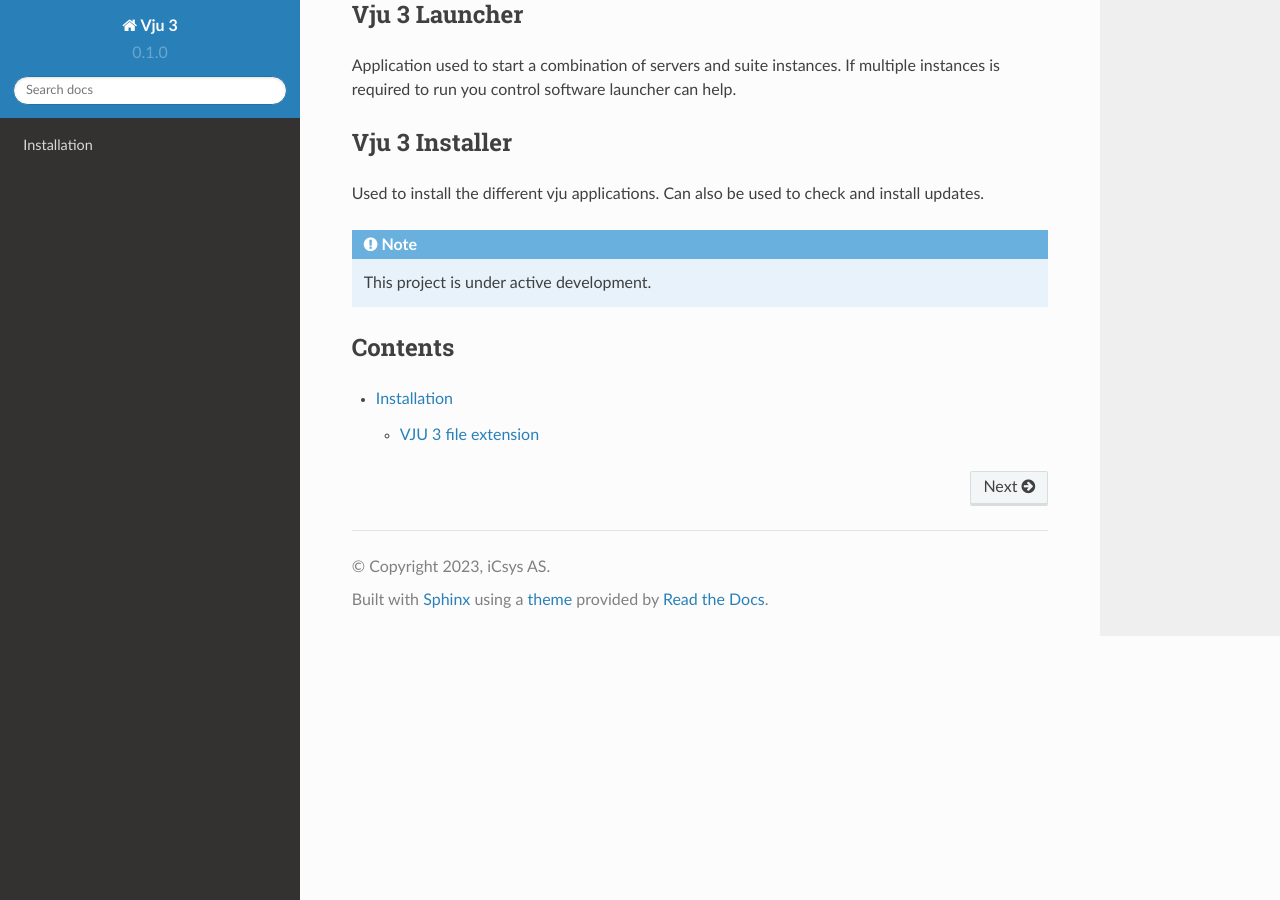
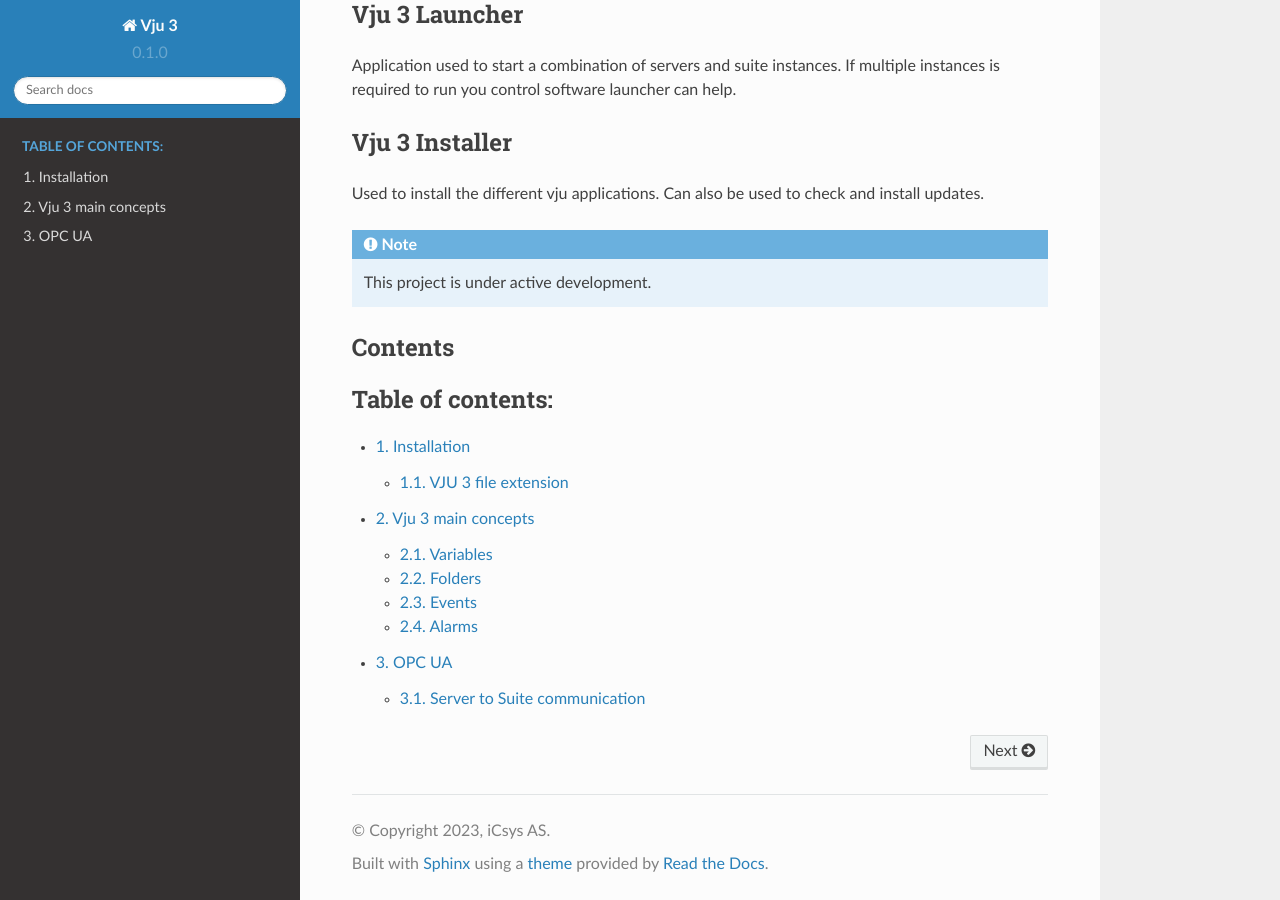
Before and after one commit to xsIceman/rtdTutorial, a Sphinx documentation site: the page built from docs/source/index.rst, in a window 1280 px wide and 900 px high, scrolled down 538 px. Built offline with Sphinx 7.4.7 and the Read the Docs theme 2.0.0, drawn with Linux system fonts in a browser that asks for light colours; some of the changed lines change nothing that is shown.

Commit message:
info about vju basic concepts

```diff
--- /dev/null
+++ b/docs/source/communication.rst
@@ -0,0 +1,10 @@
+OPC UA
+======
+
+
+Server to Suite communication
+-----------------------------
+
+While the applications are running the communication used between server and suite is OPC UA.
+
+.. image:: path images/opcUA_overview.png
--- /dev/null
+++ b/docs/source/concepts.rst
@@ -0,0 +1,39 @@
+Vju 3 main concepts
+===================
+
+Vju platform consists of a number of core components. These are always available and are also used by plugins to extend functionality of Vju. Core items are listed below:
+
+* Variables
+* Alarms
+* Folders
+* Nodes
+* Events
+
+
+Variables
+---------
+
+There are support for the following variable types:
+* Numeric
+* Text
+* Boolean
+
+For numeric variables VJU uses a 64bit float to represent all number variables.
+
+Folders
+-------
+
+are used to organize items added to vju. The tree strucutre generated will be exposed over ref:: OPC UA.
+
+Events
+------
+
+Events are used to notify different part of application that something occurred. An example is a button is clicked in HMI, this activates the events by calling the invoke method on the event.
+The invoke method have an optional parameter of message that can be used to transferer information. On the listener side of the event there can be multiple listeners. So 1 method click in the HMI can start multiple actions.
+
+.. image:: path images/events_overview.png
+
+Alarms
+------
+
+.. image:: path images/alarms_overview.png
--- a/docs/source/index.rst
+++ b/docs/source/index.rst
@@ -36,5 +36,10 @@
 --------
 
 .. toctree::
+   :numbered:
+   :maxdepth: 4
+   :caption: Table of contents:
 
    installation
+   concepts
+   communication
```
Also changed, not shown: docs/source/images/alarms_overview.png (added), docs/source/images/events_overview.png (added), docs/source/images/nodes_overview.png (added), docs/source/images/opcUA_overview.png (added), docs/source/images/server_overview.png (added), docs/source/images/state_overview.png (added).
